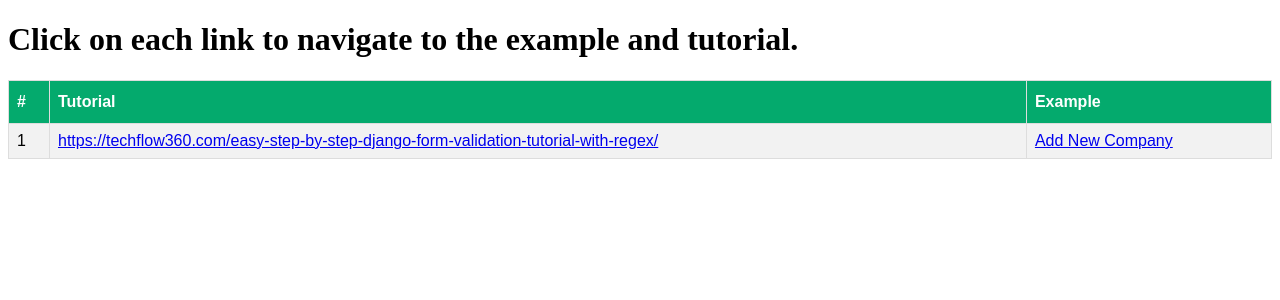
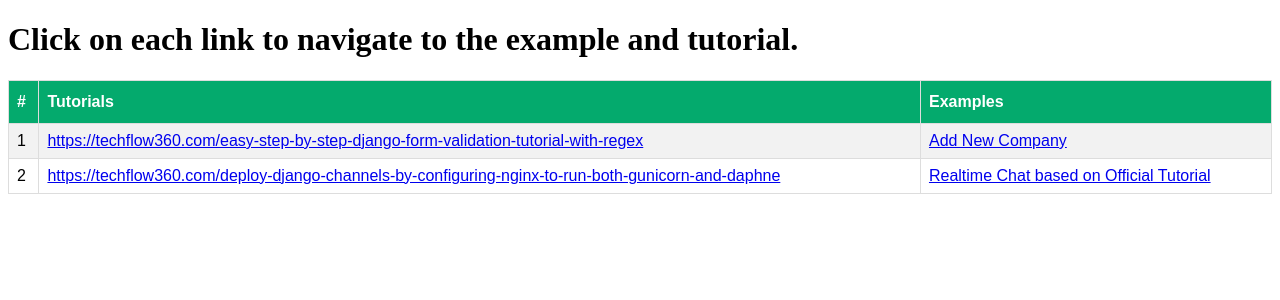
Before and after one commit to sa1if3/django_examples, a Django app: page / in a window 1280 px wide. Shown: the top 300 px of the page. Run offline with Django 3.2, Linux system fonts and the light colour scheme.

Commit message:
update homepage

```diff
--- a/validation_app/templates/validation_app/index.html
+++ b/validation_app/templates/validation_app/index.html
@@ -36,13 +36,18 @@
         <table id="examples">
             <tr>
               <th>#</th>
-              <th>Tutorial</th>
-              <th>Example</th>
+              <th>Tutorials</th>
+              <th>Examples</th>
             </tr>
             <tr>
               <td>1</td>
-              <td><a href="https://techflow360.com/easy-step-by-step-django-form-validation-tutorial-with-regex/" target="_blank">https://techflow360.com/easy-step-by-step-django-form-validation-tutorial-with-regex/</a></td>
+              <td><a href="https://techflow360.com/easy-step-by-step-django-form-validation-tutorial-with-regex/" target="_blank">https://techflow360.com/easy-step-by-step-django-form-validation-tutorial-with-regex</a></td>
               <td><a href="{% url 'add_new_company' %}">Add New Company</a></td>
+            </tr>
+            <tr>
+              <td>2</td>
+              <td><a href="https://techflow360.com/deploy-django-channels-by-configuring-nginx-to-run-both-gunicorn-and-daphne/" target="_blank">https://techflow360.com/deploy-django-channels-by-configuring-nginx-to-run-both-gunicorn-and-daphne</a></td>
+              <td><a href="{% url 'index' %}">Realtime Chat based on Official Tutorial</a></td>
             </tr>
           </table>
     </body>
```
